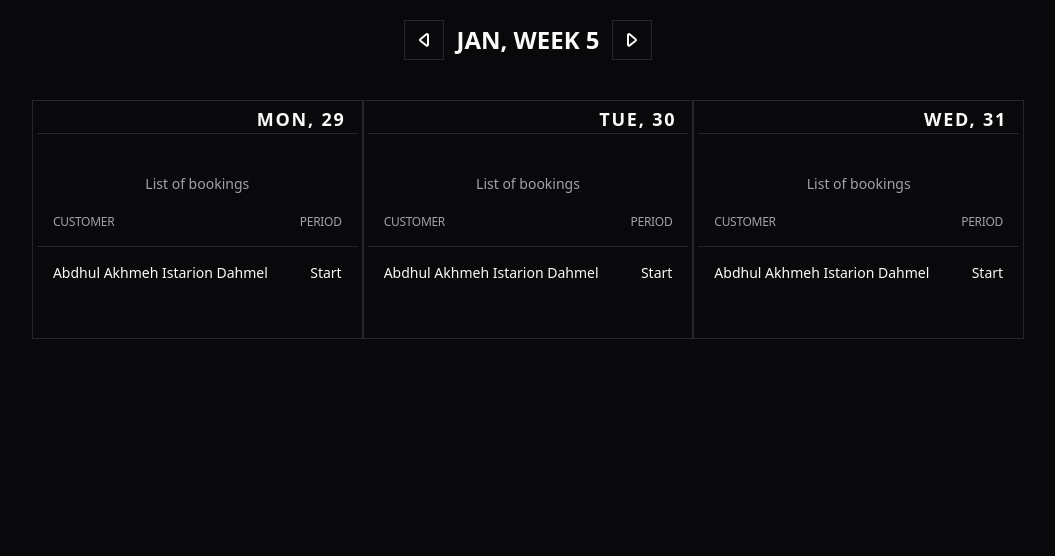
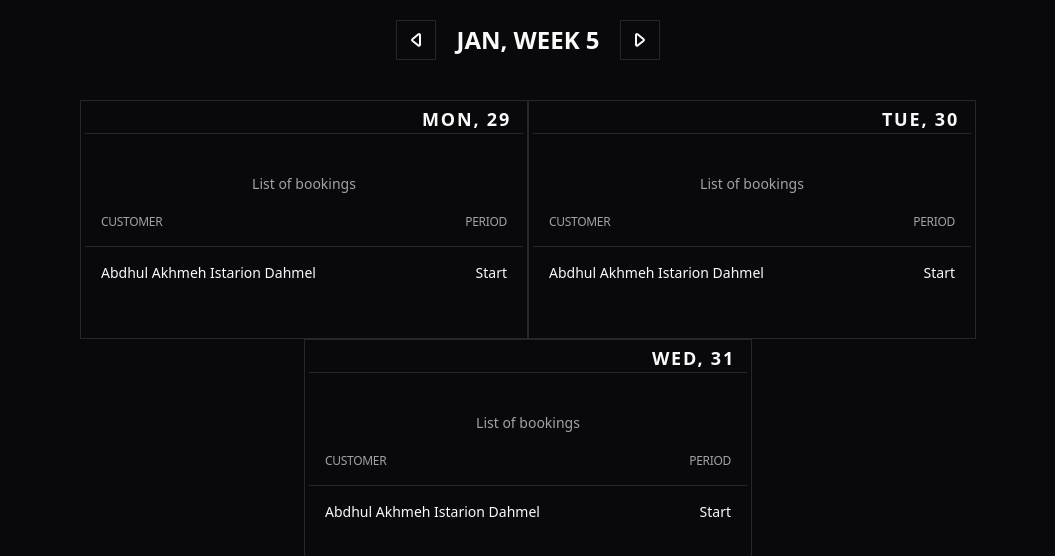
Before and after one commit to renejfc/rs-stations, a Vue app: page / in a window 1280 px wide. Shown: the top 556 px of the page, without its empty margins (112-1167 px from the left). Built offline with nearby package versions, Linux system fonts and the light colour scheme.

Commit message:
style: minimal style changes

```diff
--- a/src/components/common/BookingsCalendar.vue
+++ b/src/components/common/BookingsCalendar.vue
@@ -13,8 +13,7 @@ const weekdays = computed(() => getVirtualWeek(month.value, date.value))
 </script>
 <template>
   <Calendar v-model:month="month" v-model:date="date">
-    <div v-for="(weekday, i) in weekdays" :key="i">
-      <CalendarTile :date="weekday">
+    <CalendarTile :date="weekday" v-for="(weekday, i) in weekdays" :key="i">
       <Table>
         <TableCaption class="mb-1">List of bookings</TableCaption>
         <TableHeader>
@@ -31,6 +30,5 @@ const weekdays = computed(() => getVirtualWeek(month.value, date.value))
         </TableBody>
       </Table>
     </CalendarTile>
-    </div>
   </Calendar>
 </template>
--- a/src/components/ui/Calendar/Calendar.vue
+++ b/src/components/ui/Calendar/Calendar.vue
@@ -69,9 +69,9 @@ function prevWeek() {
 </script>
 <template>
   <div class="flex flex-col items-center">
-    <section class="mb-10 flex gap-3 text-center">
+    <section class="mb-10 flex w-full justify-center gap-3 text-center">
       <Button size="icon" variant="outline" @click="prevWeek"> <LeftCaret /></Button>
-      <h1 class="self-center align-middle text-2xl font-semibold uppercase">{{ dateStr }}</h1>
+      <h1 class="w-40 self-center text-2xl font-semibold uppercase">{{ dateStr }}</h1>
       <Button size="icon" variant="outline" @click="nextWeek"> <RightCaret /></Button>
     </section>
     <section class="flex flex-col flex-wrap justify-center gap-0 md:flex-row">
--- a/src/composables/date.ts
+++ b/src/composables/date.ts
@@ -24,7 +24,6 @@ export function useDate() {
 
     const monthCertainDate = weeks[2]
 
-    console.log(weeks.map((week) => getVirtualWeekdays(week, monthCertainDate)))
     return weeks.map((week) => getVirtualWeekdays(week, monthCertainDate))
   }
 
```
Lines whose indentation alone changed are shown as unchanged.
